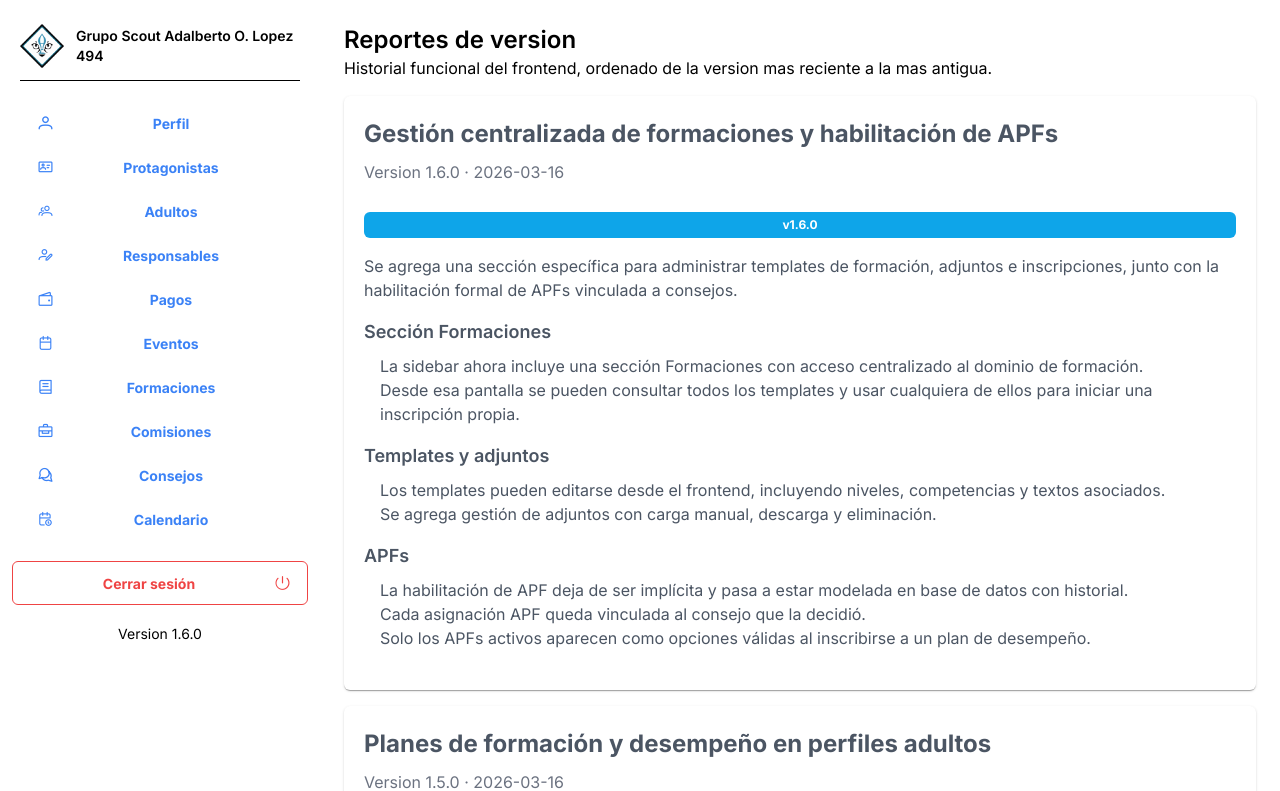
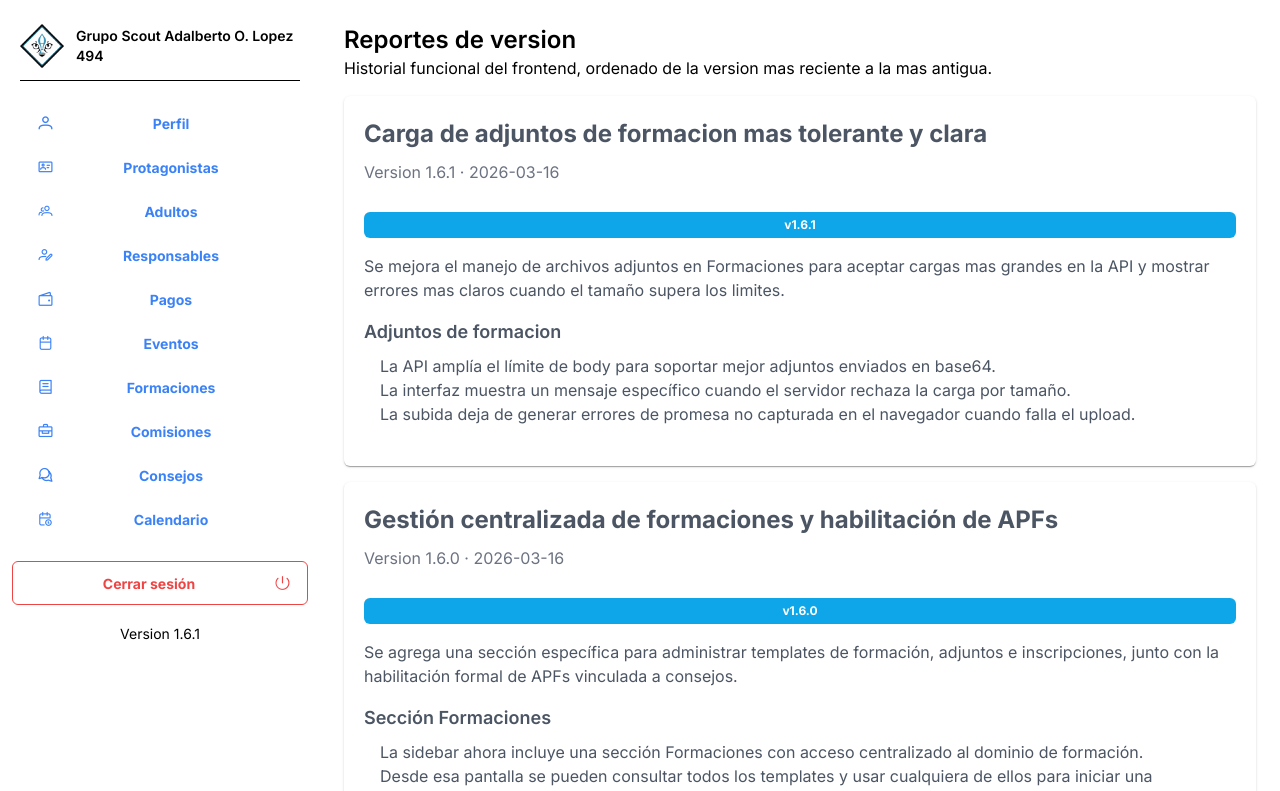
Before and after one commit to gabihakcba/front-sas, a Next.js app: page /dashboard/versiones in a window 1280 px wide. Shown: the top 791 px of the page. Built offline with nearby package versions, Linux system fonts and the light colour scheme; sample sign-in values are in the browser's storage.

Commit message:
fix en el tamaño de archivos

```diff
--- a/package.json
+++ b/package.json
@@ -1,6 +1,6 @@
 {
   "name": "front-sas",
-  "version": "1.6.0",
+  "version": "1.6.1",
   "private": true,
   "scripts": {
     "dev": "next dev",
--- a/src/app/dashboard/formaciones/page.tsx
+++ b/src/app/dashboard/formaciones/page.tsx
@@ -21,6 +21,8 @@ import {
   PlanFormacionTemplateAdmin,
   UpdateTemplatePayload,
 } from '@/types/formacion';
+
+const MAX_ADJUNTO_SIZE_BYTES = 8 * 1024 * 1024;
 
 type TemplateDraft = {
   nombre: string;
@@ -121,6 +123,14 @@ const fileToBase64 = (file: File) =>
     reader.onerror = () => reject(new Error('No se pudo leer el archivo.'));
     reader.readAsDataURL(file);
   });
+
+const validateAdjuntoFile = (file: File) => {
+  if (file.size > MAX_ADJUNTO_SIZE_BYTES) {
+    throw new Error(
+      'El archivo seleccionado supera el tamaño máximo recomendado de 8 MB.',
+    );
+  }
+};
 
 function FormacionTemplateEditor({
   template,
@@ -529,6 +539,36 @@ export default function FormacionesPage() {
   const [previewMimeType, setPreviewMimeType] = useState('application/pdf');
   const [previewLoading, setPreviewLoading] = useState(false);
   const [previewError, setPreviewError] = useState('');
+  const [uploadError, setUploadError] = useState('');
+
+  const runAdjuntoUpload = async (
+    templateId: number,
+    file: File,
+    replaceAdjuntoId?: number,
+  ) => {
+    try {
+      setUploadError('');
+      validateAdjuntoFile(file);
+      const archivoBase64 = await fileToBase64(file);
+      const payload: CreateAdjuntoFormacionPayload = {
+        titulo: file.name,
+        archivoNombre: file.name,
+        archivoMime: file.type || 'application/octet-stream',
+        archivoBase64,
+      };
+
+      if (replaceAdjuntoId) {
+        await deleteAdjunto(replaceAdjuntoId);
+      }
+
+      await uploadAdjunto(templateId, payload);
+    } catch (nextError) {
+      if (nextError instanceof Error) {
+        setUploadError(nextError.message);
+      }
+      return;
+    }
+  };
 
   const areaOptions = useMemo(
     () =>
@@ -589,6 +629,7 @@ export default function FormacionesPage() {
   return (
     <div className="flex flex-col gap-4">
       {error ? <Message severity="error" text={error} /> : null}
+      {uploadError ? <Message severity="error" text={uploadError} /> : null}
       {successMessage ? <Message severity="success" text={successMessage} /> : null}
 
       {canManage ? (
@@ -799,30 +840,10 @@ export default function FormacionesPage() {
                   }}
                   onUseTemplate={() => setSelectedTemplateForInscription(template.id)}
                   onUploadAdjunto={(file) => {
-                    void fileToBase64(file).then((archivoBase64) => {
-                      const payload: CreateAdjuntoFormacionPayload = {
-                        titulo: file.name,
-                        archivoNombre: file.name,
-                        archivoMime: file.type || 'application/octet-stream',
-                        archivoBase64,
-                      };
-
-                      void uploadAdjunto(template.id, payload);
-                    });
+                    void runAdjuntoUpload(template.id, file);
                   }}
                   onReplaceAdjunto={(adjuntoId, file) => {
-                    void fileToBase64(file).then((archivoBase64) => {
-                      const payload: CreateAdjuntoFormacionPayload = {
-                        titulo: file.name,
-                        archivoNombre: file.name,
-                        archivoMime: file.type || 'application/octet-stream',
-                        archivoBase64,
-                      };
-
-                      void deleteAdjunto(adjuntoId).then(() => {
-                        void uploadAdjunto(template.id, payload);
-                      });
-                    });
+                    void runAdjuntoUpload(template.id, file, adjuntoId);
                   }}
                   onPreviewAdjunto={(adjuntoId) => {
                     setPreviewVisible(true);
--- a/src/data/version-reports.ts
+++ b/src/data/version-reports.ts
@@ -12,6 +12,23 @@ export interface VersionReport {
 }
 
 export const versionReports: VersionReport[] = [
+  {
+    version: '1.6.1',
+    date: '2026-03-16',
+    title: 'Carga de adjuntos de formacion mas tolerante y clara',
+    summary:
+      'Se mejora el manejo de archivos adjuntos en Formaciones para aceptar cargas mas grandes en la API y mostrar errores mas claros cuando el tamaño supera los limites.',
+    sections: [
+      {
+        title: 'Adjuntos de formacion',
+        items: [
+          'La API amplía el límite de body para soportar mejor adjuntos enviados en base64.',
+          'La interfaz muestra un mensaje específico cuando el servidor rechaza la carga por tamaño.',
+          'La subida deja de generar errores de promesa no capturada en el navegador cuando falla el upload.',
+        ],
+      },
+    ],
+  },
   {
     version: '1.6.0',
     date: '2026-03-16',
--- a/src/hooks/useFormacionesAdminHook.ts
+++ b/src/hooks/useFormacionesAdminHook.ts
@@ -25,6 +25,10 @@ import {
 
 const getErrorMessage = (error: unknown, fallback: string) => {
   if (error instanceof AxiosError) {
+    if (error.response?.status === 413) {
+      return 'El archivo supera el tamaño permitido por el servidor. Probá con un PDF o adjunto más liviano.';
+    }
+
     const message = error.response?.data?.message;
 
     if (Array.isArray(message)) {
```
Also changed, not shown: 1 other file (tests, documents, lock files or other folders).
